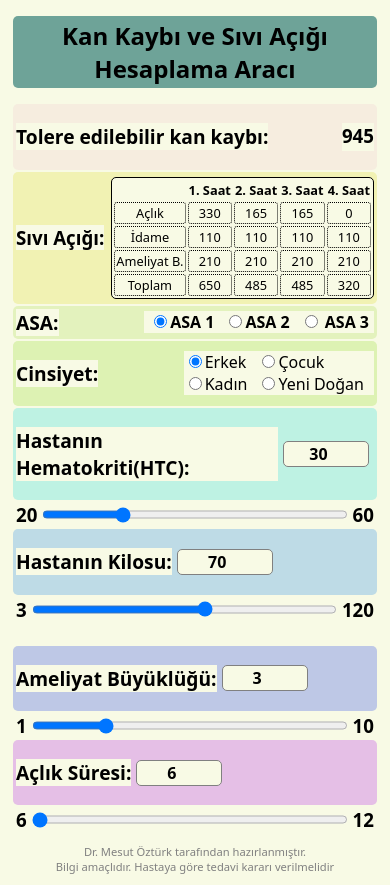
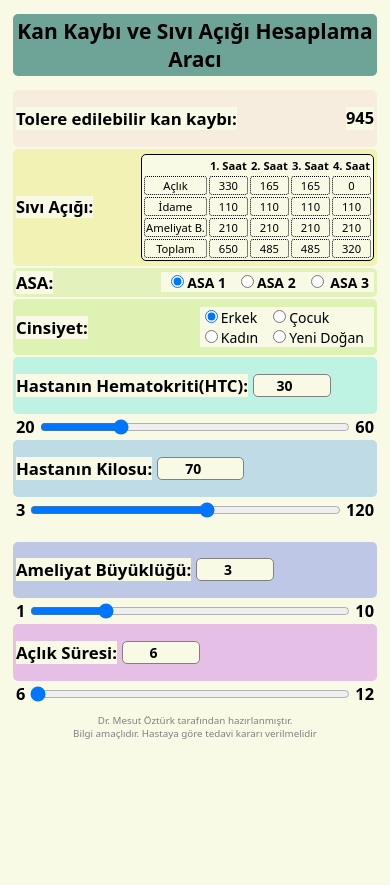
Before and after one commit to drmst/Blood-loose-and-fluid-deficit-calculator, a React (Vite) app: page / in a window 390 px wide. After the commit the page ends 844 px from the top, so only its background shows below. Built offline with nearby package versions, Linux system fonts and the light colour scheme.

Commit message:
media query ayarlandı

```diff
--- a/src/App.css
+++ b/src/App.css
@@ -260,3 +260,21 @@ td {
     font-size: 0.7rem;
     color: grey;
 }
+
+@media only screen and (max-width: 400px) {
+    html {
+        font-size: 14px;
+    }
+  }
+
+  @media only screen and (max-width: 350px) {
+    html {
+        font-size: 13px;
+    }
+  }
+
+  @media only screen and (max-width: 300px) {
+    html {
+        font-size: 12px;
+    }
+  }
```
